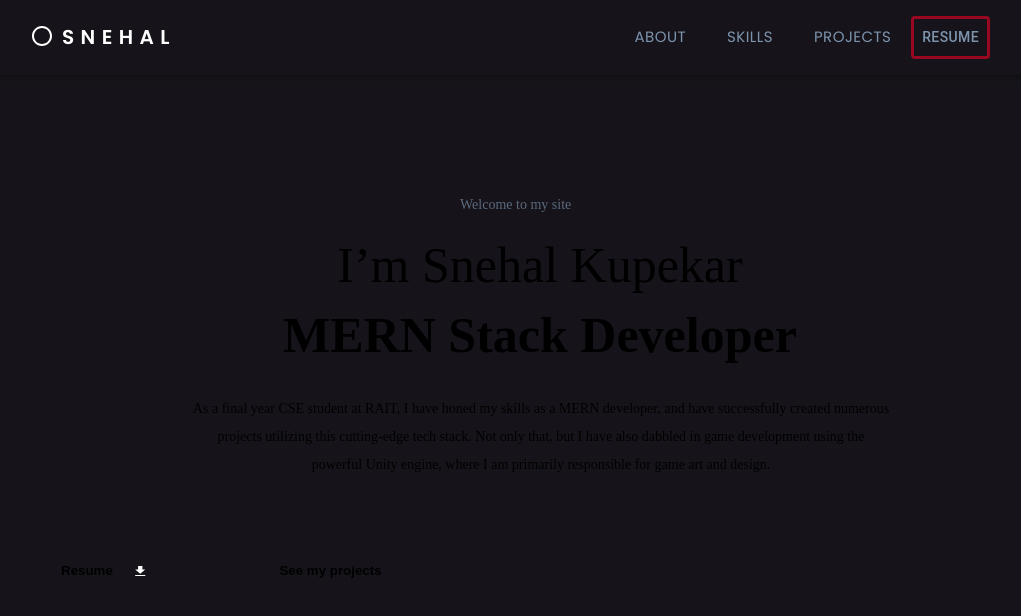
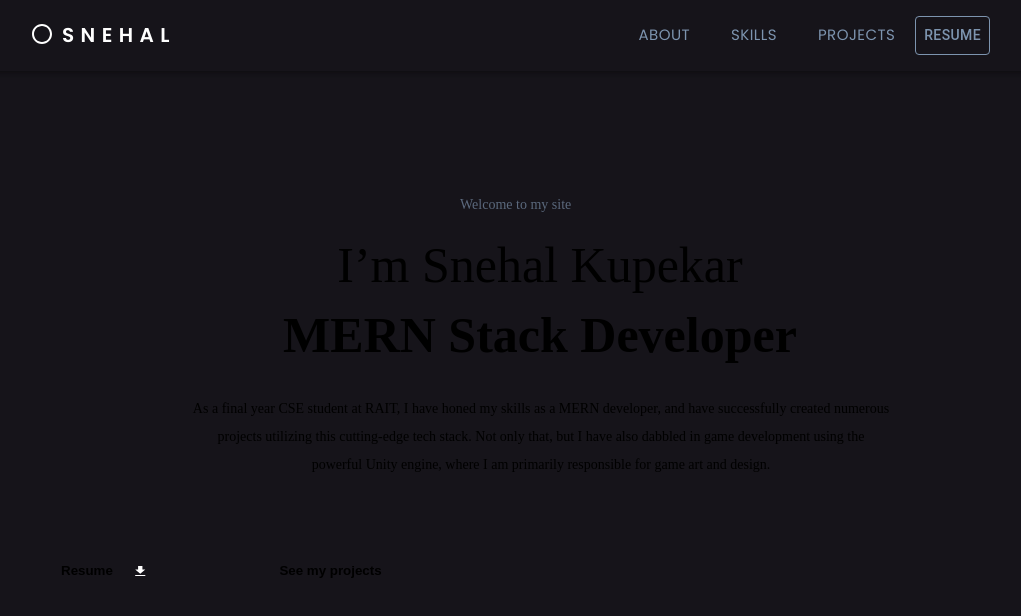
Before and after one commit to Snehal-Kupekar/Portfolio, a React (Create React App) app: page / in a window 1280 px wide. Shown: the top 616 px of the page, without its empty margins (130-1151 px from the left). Built offline with nearby package versions, Linux system fonts and the light colour scheme; the HTML template or start-up script is replaced by a standard one.

Commit message:
sync active

```diff
--- a/src/components/small-comp/appbar.jsx
+++ b/src/components/small-comp/appbar.jsx
@@ -179,10 +179,13 @@ function ResponsiveAppBar() {
             ))}
             <Button sx={{
                 color:"rgb(125, 148, 175)",
-                border:"3px solid #990720" ,
+                border:"1px solid rgb(125, 148, 175)" ,
                 marginTop:2 , marginBottom:2 ,
                 '&:hover':{ color:"#fff" ,
-                background:"#990720"}
+                background:"#990720",
+                border:"1px solid #990720" ,
+                transition: "all 0.3s ease-in-out",
+              }
                 }}
 
                 onClick={resumeButtonHandle}
```
